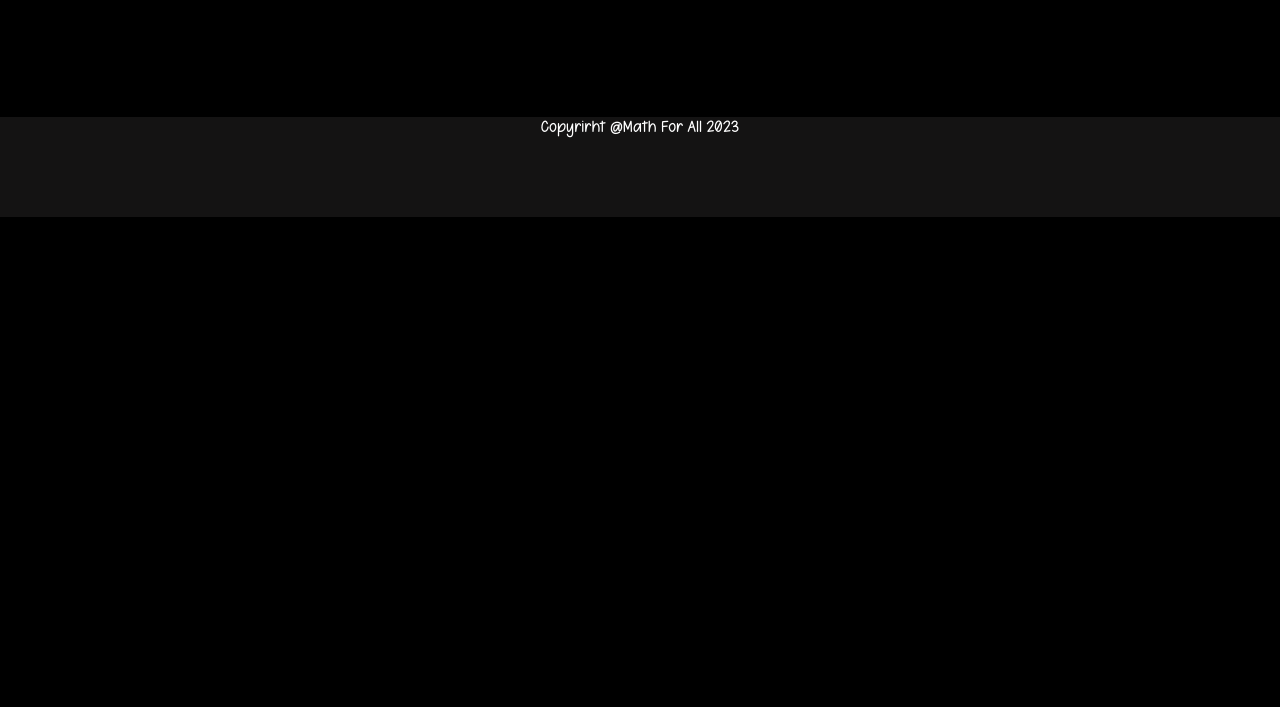
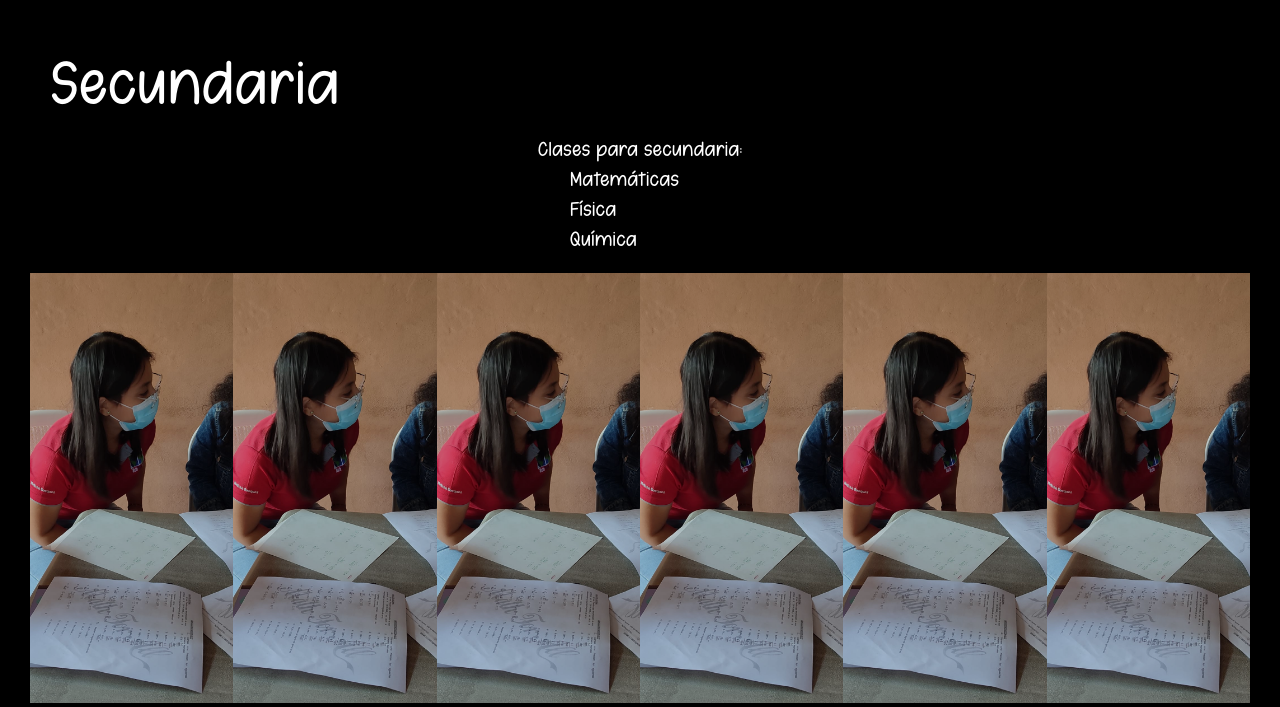
Before and after one commit to EngCuadrado/cs50w-project0, a plain HTML site: page cursos.html in a window 1280 px wide. Shown: the part 962-1669 px from the top of the page. Before the commit the page ends 1179 px from the top, so only its background shows below. Drawn offline with nearby package versions, Linux system fonts and the light colour scheme.

Commit message:
Añadiendo apartado de Secundaria en cursos.html

```diff
--- a/css/style.scss
+++ b/css/style.scss
@@ -32,3 +32,38 @@ $white:  #FFFFFF;
     padding-top: 30px;
     border-radius: 5px 5px 5px 5px;
 }
+
+.container_secundaria{
+    display: flex;
+    justify-content: center;
+    color: $white;
+    font-size: 20px;
+}
+
+.ul{
+    color: $white;
+    list-style: disc;
+}
+
+section{
+    display: flex;
+    justify-content: center;
+    padding-left: 30px;
+    padding-right: 30px;
+
+    height: 430px;
+}
+section img{
+    width: 0;
+    flex-grow: 1;
+    object-fit: cover;
+    opacity: .8;
+    transition: .5s ease;
+}
+
+section img:hover{
+    cursor: pointer;
+    width: 300px;
+    opacity: 1;
+    filter: contrast(120%);
+}
--- a/cursos.html
+++ b/cursos.html
@@ -88,6 +88,31 @@
         </div>
       </div>
 
+      <!-- Secundaria -->
+
+        <div class = "Ltitle">
+            Secundaria
+        </div>
+
+        <div class = "container_secundaria">
+            <div class = "text_secundaria">
+                Clases para secundaria:
+                <ol>
+                    <li>Matemáticas</li>
+                    <li>Física</li>
+                    <li>Química</li>
+                </ol>
+            </div>
+        </div>
+        <section>
+         <img src="./img/primaria.jpg" alt="">
+         <img src="./img/primaria.jpg" alt="">
+         <img src="./img/primaria.jpg" alt="">
+         <img src="./img/primaria.jpg" alt="">
+         <img src="./img/primaria.jpg" alt="">
+         <img src="./img/primaria.jpg" alt="">
+        </section>
+
 
 
 
```
Also changed, not shown: css/style_s.css, 1 other file.
